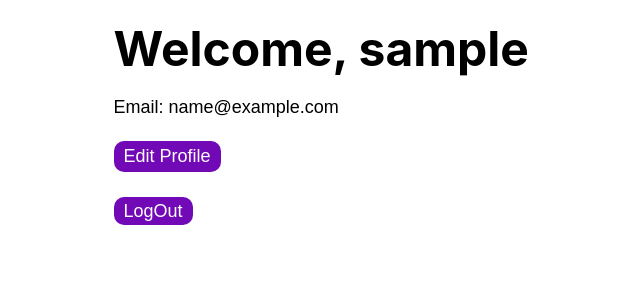
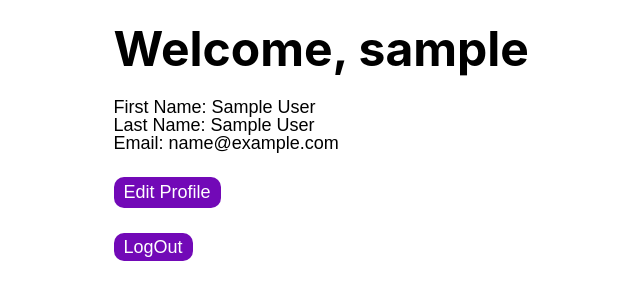
Before and after one commit to rhysinku/php-oop-auth, a PHP site: page /profile.php in a window 1280 px wide. Shown: the part 80-380 px from the top of the page, without its empty margins (4-644 px from the left). Run offline with PHP 8.4, Linux system fonts and the light colour scheme; the visitor is signed in with stand-in values (Sample User, id 1).

Commit message:
update profile page information

```diff
--- a/public/profile.php
+++ b/public/profile.php
@@ -18,6 +18,19 @@ $currentUser =  $auth->getUser($_SESSION['user_id']);
     </div>
 
     <form class="form" action="" method="PUT">
+
+        <div class="flex-col">
+        <div class="input_form">
+            <span>First Name</span>
+             <input name="firstname" type="text" value="<?php echo $currentUser->firstname; ?>" placeholder="New Firstname">
+        </div>
+
+        <div class="input_form">
+            <span>Last Name</span>
+             <input name="last" type="text" value="<?php echo $currentUser->lastname; ?>" placeholder="New Lastname">
+        </div>
+        </div>
+
         <div class="input_form">
             <span>Username</span>
              <input name="username" type="text" value="<?php echo $currentUser->username; ?>" placeholder="New Username">
@@ -36,7 +49,7 @@ $currentUser =  $auth->getUser($_SESSION['user_id']);
         </div>
 
         <div class="form__btn_con">
-        <button class="btn">Update</button>
+        <button type="submit" class="btn">Update</button>
         <button class="btn">Close</button>
         </div>
 
@@ -51,6 +64,8 @@ $currentUser =  $auth->getUser($_SESSION['user_id']);
     <div class="profile_con">
     <h1>Welcome, <?php echo $currentUser->username; ?></h1>
        <div class="profile_con__info">
+       <p>First Name: <span> <?php echo $currentUser->firstname ?> </span></p>
+       <p>Last Name: <span> <?php echo $currentUser->lastname ?> </span></p>
        <p>Email: <a href="mailto:<?php echo $currentUser->email ?>"><?php echo $currentUser->email ?></a></p>
        </div>
 
```
